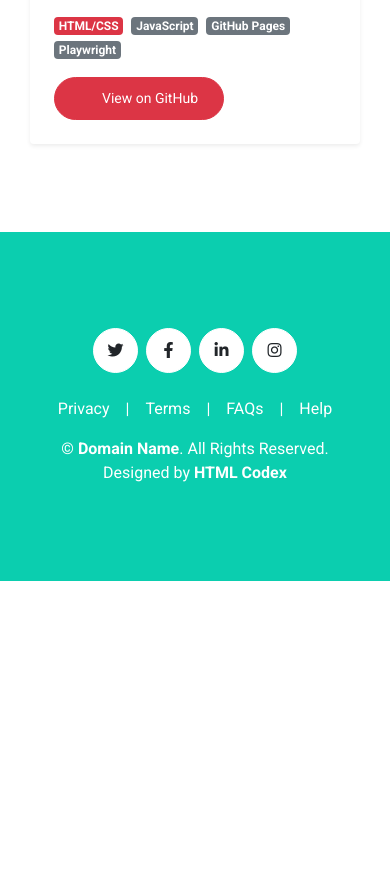
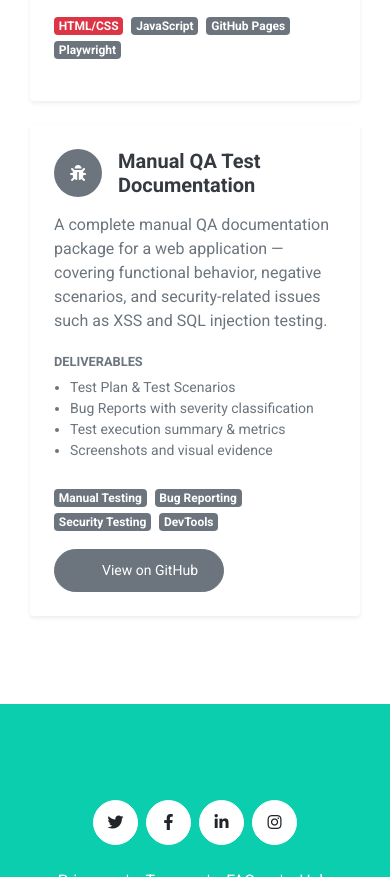
Before and after one commit to csokanandor95/csokanandor95.github.io, a plain HTML site: page index.html in a window 390 px wide. Shown: the part 9460-10337 px from the top of the page. Before the commit the page ends 10041 px from the top, so only its background shows below. Drawn offline with nearby package versions, Linux system fonts and the light colour scheme.

Commit message:
Added 6. portfolio project

```diff
--- a/index.html
+++ b/index.html
@@ -505,7 +505,7 @@
                                 <span class="badge badge-secondary mr-1">REST API</span>
                             </div>
                             <div class="mt-auto">
-                                <a href="https://github.com/csokanandor95/userhub-api-test-suite" target="_blank"
+                                <a href="https://github.com/csokanandor95/userhub-api-test-suite-postman" target="_blank"
                                     class="btn btn-warning btn-sm text-white">
                                     <i class="fa fa-github mr-2"></i>View on GitHub
                                 </a>
@@ -533,7 +533,7 @@
                                 <span class="badge badge-secondary mr-1">GitHub Actions</span>
                             </div>
                             <div class="mt-auto">
-                                <a href="https://github.com/csokanandor95/tmdb-api-test-framework" target="_blank"
+                                <a href="https://github.com/csokanandor95/automated-api-testing-framework" target="_blank"
                                     class="btn btn-success btn-sm">
                                     <i class="fa fa-github mr-2"></i>View on GitHub
                                 </a>
@@ -588,9 +588,41 @@
                                 <span class="badge badge-secondary mr-1">GitHub Pages</span>
                                 <span class="badge badge-secondary mr-1">Playwright</span>
                             </div>
+
+                        </div>
+                    </div>
+                </div>
+
+                <!-- Project 6: Manual QA Test Documentation -->
+                <div class="col-lg-4 col-md-6 mb-4 portfolio-item manual">
+                    <div class="card h-100 border-0 shadow-sm rounded">
+                        <div class="card-body d-flex flex-column p-4">
+                            <div class="d-flex align-items-center mb-3">
+                                <div class="d-flex align-items-center justify-content-center bg-secondary mr-3 flex-shrink-0"
+                                    style="width: 48px; height: 48px; border-radius: 48px;">
+                                    <i class="fa fa-bug text-white"></i>
+                                </div>
+                                <h5 class="font-weight-bold mb-0">Manual QA Test Documentation</h5>
+                            </div>
+                            <p class="text-muted mb-3">A complete manual QA documentation package for a web application — covering functional behavior, negative scenarios, and security-related issues such as XSS and SQL injection testing.</p>
+                            <div class="mb-2">
+                                <small class="font-weight-bold text-uppercase text-muted">Deliverables</small>
+                                <ul class="mt-1 pl-3 text-muted" style="font-size: 0.875rem;">
+                                    <li>Test Plan & Test Scenarios</li>
+                                    <li>Bug Reports with severity classification</li>
+                                    <li>Test execution summary & metrics</li>
+                                    <li>Screenshots and visual evidence</li>
+                                </ul>
+                            </div>
+                            <div class="mb-3">
+                                <span class="badge badge-secondary mr-1">Manual Testing</span>
+                                <span class="badge badge-secondary mr-1">Bug Reporting</span>
+                                <span class="badge badge-secondary mr-1">Security Testing</span>
+                                <span class="badge badge-secondary mr-1">DevTools</span>
+                            </div>
                             <div class="mt-auto">
-                                <a href="https://github.com/csokanandor95" target="_blank"
-                                    class="btn btn-danger btn-sm">
+                                <a href="https://github.com/csokanandor95/manual-testing-documentation-sample" target="_blank"
+                                    class="btn btn-secondary btn-sm">
                                     <i class="fa fa-github mr-2"></i>View on GitHub
                                 </a>
                             </div>
```
